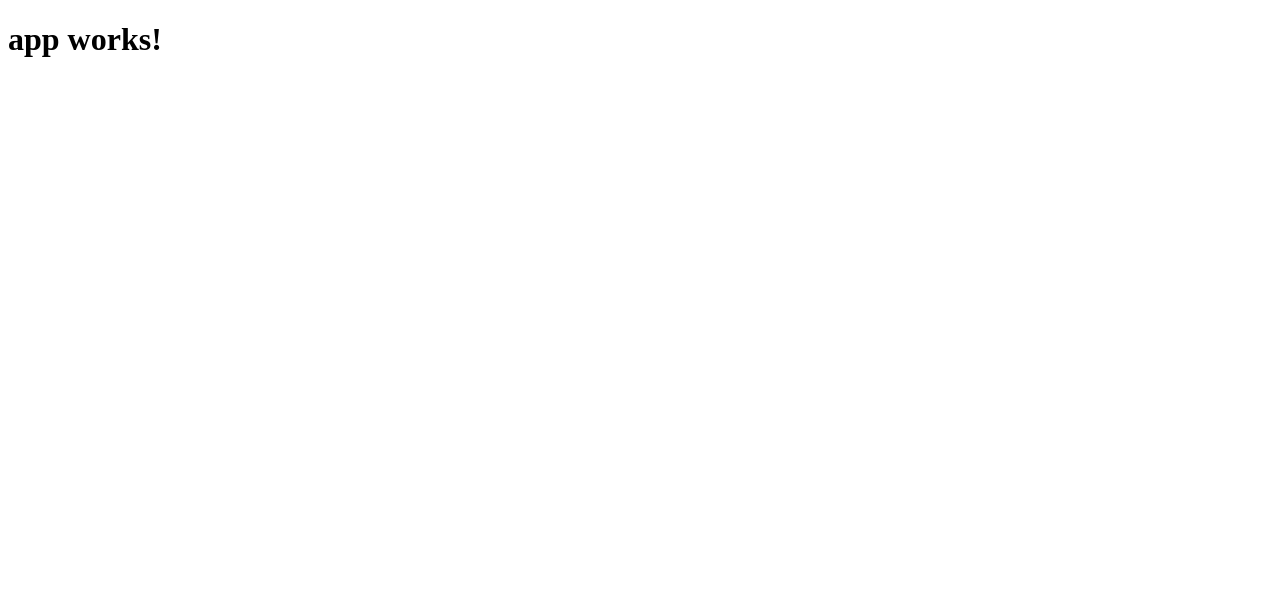
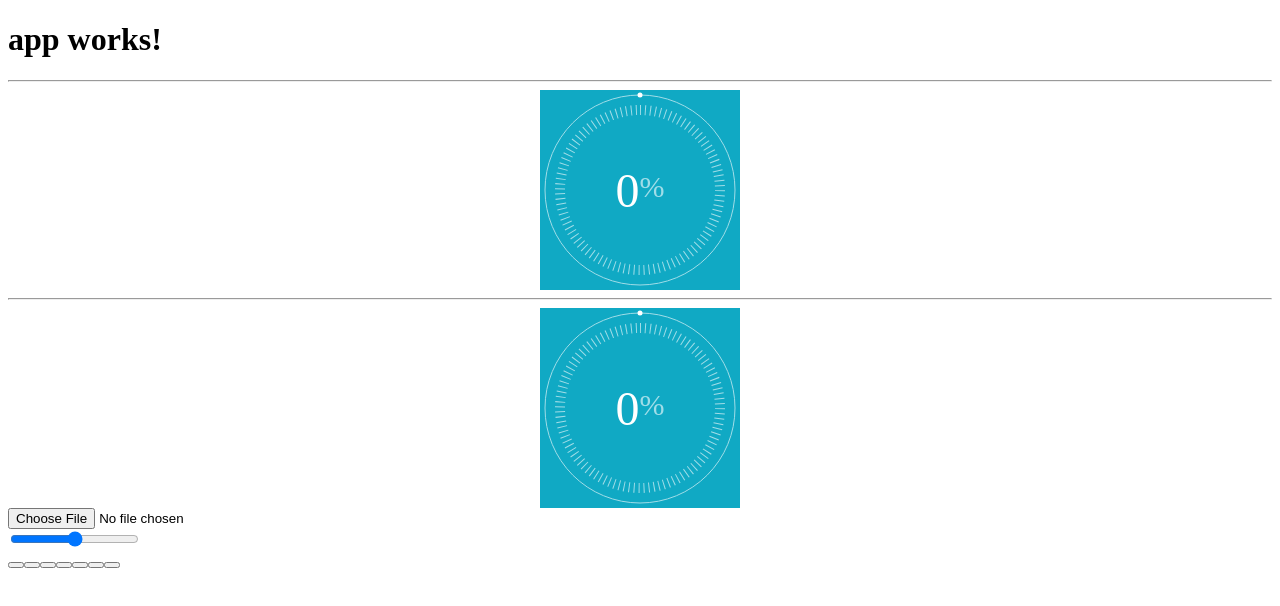
Before and after one commit to yenici/ngStudy, an Angular app: page / in a window 1280 px wide. Shown: the top 606 px of the page. Built offline with nearby package versions, Linux system fonts and the light colour scheme.

Commit message:
Gauge and Audio components added

```diff
--- a/src/app/app.component.html
+++ b/src/app/app.component.html
@@ -1,3 +1,6 @@
 <h1>
   {{title}}
 </h1>
+<hr>
+<app-gauge></app-gauge>
+<app-audio></app-audio>
--- a/src/app/app.module.ts
+++ b/src/app/app.module.ts
@@ -4,10 +4,14 @@ import { FormsModule } from '@angular/forms';
 import { HttpModule } from '@angular/http';
 
 import { AppComponent } from './app.component';
+import { GaugeComponent } from './components/gauge/gauge.component';
+import { AudioComponent } from './components/audio/audio.component';
 
 @NgModule({
   declarations: [
-    AppComponent
+    AppComponent,
+    GaugeComponent,
+    AudioComponent
   ],
   imports: [
     BrowserModule,
--- /dev/null
+++ b/src/app/components/audio/audio.component.html
@@ -0,0 +1,35 @@
+<hr>
+<app-gauge></app-gauge>
+<input type="file" id="music" (change)="onLoad($event)"/>
+<div class="row">
+  <div class="col-sm-8 col-sm-offset-2">
+    <input type="range" min="0" max="100" value="50" (input)="onVolumeChange($event)">
+  </div>
+</div>
+<div class="row">
+  <div class="xol-sm-12">
+    <div class="btn-group" role="group" aria-label="audio-controls">
+      <button type="button" class="btn btn-default" (click)="onMute()">
+        <span class="glyphicon glyphicon-volume-off"></span>
+      </button>
+      <button type="button" class="btn btn-default" (click)="onPlay()">
+        <span class="glyphicon glyphicon-play" aria-hidden="true"></span>
+      </button>
+      <button type="button" class="btn btn-default">
+        <span class="glyphicon glyphicon-pause" aria-hidden="true"></span>
+      </button>
+      <button type="button" class="btn btn-default" (click)="onStop()">
+        <span class="glyphicon glyphicon-stop" aria-hidden="true"></span>
+      </button>
+      <button type="button" class="btn btn-default">
+        <span class="glyphicon glyphicon-step-backward" aria-hidden="true"></span>
+      </button>
+      <button type="button" class="btn btn-default">
+        <span class="glyphicon glyphicon-step-forward" aria-hidden="true"></span>
+      </button>
+      <button type="button" class="btn btn-default">
+        <span class="glyphicon glyphicon-eject" aria-hidden="true"></span>
+      </button>
+    </div>
+  </div>
+</div>
--- /dev/null
+++ b/src/app/components/audio/audio.component.ts
@@ -0,0 +1,92 @@
+import { Component, OnInit } from '@angular/core';
+
+@Component({
+  selector: 'app-audio',
+  templateUrl: './audio.component.html',
+  styleUrls: ['./audio.component.css']
+})
+export class AudioComponent implements OnInit {
+  private webAudioPlayer = new WebAudioPlayer();
+
+  constructor() { }
+
+  ngOnInit() {
+  }
+
+  onMute() {
+  }
+
+  onLoad(fileInput) {
+    // https://www.html5rocks.com/en/tutorials/webaudio/intro/#toc-volume
+    if (fileInput.target.files && fileInput.target.files[0]) {
+      console.log(fileInput.target.files[0]);
+      const reader = new FileReader();
+
+      reader.onload = (event) => {
+        this.webAudioPlayer.load((<FileReader>event.target).result);
+      };
+
+      reader.readAsArrayBuffer(fileInput.target.files[0]);
+    }
+  }
+
+  onPlay() {
+    this.webAudioPlayer.play();
+  }
+
+  onStop() {
+    // if (!this.source.stop) {
+    //   this.source.stop = this.source.noteOff;
+    // }
+    // this.source.stop(0);
+  }
+
+  onVolumeChange(e) {
+    this.webAudioPlayer.setVolume(parseInt(e.target.value, 10) / parseInt(e.target.max, 10));
+  }
+}
+
+class WebAudioPlayer {
+  private audioContext: any;
+  private gainNode: any;
+  private sourceNode: any;
+
+  private isPlaying: boolean;
+  private isMuted = false;
+
+  constructor() {
+    this.audioContext = new (<any>window).AudioContext();
+
+    this.gainNode = this.audioContext.createGain();
+    this.gainNode.connect(this.audioContext.destination);
+    this.gainNode.gain.value = 0.5;
+
+    this.sourceNode = this.audioContext.createBufferSource();
+    this.sourceNode.connect(this.gainNode);
+  }
+
+  load(file: File) {
+    this.audioContext.decodeAudioData(file)
+      .then((decodedData) => {
+        this.sourceNode.buffer = decodedData;
+      });
+  }
+
+  play() {
+    if (!this.isPlaying) {
+      this.sourceNode.start(0);
+      this.isPlaying = true;
+    }
+  }
+
+  setVolume(value: number) {
+    let gain = value;
+    if (value < 0) {
+      gain = 0;
+    }
+    if (value > 1) {
+      gain = 1;
+    }
+    this.gainNode.gain.value = gain;
+  }
+}
--- /dev/null
+++ b/src/app/components/gauge/gauge.component.css
@@ -0,0 +1,23 @@
+.app-gauge__wrapper {
+  background-color: #10a9c4;
+  height: 200px;
+  width: 200px;
+}
+
+circle.app-gauge__spinner-point--animated {
+  animation: anim 1s linear infinite;
+}
+
+@keyframes anim {
+  0% {
+    stroke-dashoffset: 596.9026041820607;
+    animation-timing-function: linear;
+  }
+  100% {
+    stroke-dashoffset: 0;
+  }
+}
+
+circle.app-gauge__gauge {
+  transition: stroke-dashoffset 0.3s ease-in-out;
+}
--- /dev/null
+++ b/src/app/components/gauge/gauge.component.html
@@ -0,0 +1,70 @@
+<div style="display: flex; align-content: center; justify-content: center;">
+  <div class="app-gauge__wrapper">
+    <svg
+      (click)="onStartStop()"
+      width="100%" height="100%"
+      [attr.viewBox]="'0, 0, ' + config.viewBox.width + ', ' + config.viewBox.height"
+      xmlns="http://www.w3.org/2000/svg"
+      version="1.1">
+
+      <g transform="rotate(-90, 100, 100)">
+        <circle
+          [attr.cx]="center.x"
+          [attr.cy]="center.y"
+          [attr.r]="config.spinner.radius"
+          fill="transparent"
+          [attr.stroke]="config.spinner.path.color"
+          [attr.stroke-width]="config.spinner.path.width" />
+        <circle
+          class="app-gauge__spinner-point"
+          [ngClass]="{ 'app-gauge__spinner-point--animated': isRunning }"
+          [attr.cx]="center.x"
+          [attr.cy]="center.y"
+          [attr.r]="config.spinner.radius"
+          fill="transparent"
+          [attr.stroke]="config.spinner.point.color"
+          [attr.stroke-width]="config.spinner.point.width"
+          stroke-linecap="round"
+          [attr.stroke-dasharray]="'0, ' + spinnerCircumference"
+          [attr.stroke-dashoffset]="spinnerCircumference" />
+
+        <circle
+          [attr.cx]="center.x"
+          [attr.cy]="center.y"
+          [attr.r]="config.gauge.radius"
+          fill="transparent"
+          [attr.stroke]="config.gauge.mark.color"
+          [attr.stroke-width]="config.gauge.width"
+          stroke-linecap="butt"
+          [attr.stroke-dasharray]="getGaugeStrokeDashArray()"
+          stroke-dashoffset="0" />
+        <circle
+          class="app-gauge__gauge"
+          [attr.cx]="center.x"
+          [attr.cy]="center.y"
+          [attr.r]="config.gauge.radius"
+          fill="transparent"
+          [attr.stroke]="config.gauge.color"
+          [attr.stroke-width]="config.gauge.width"
+          stroke-linecap="butt"
+          [attr.stroke-dasharray]="gaugeCircumference"
+          [attr.stroke-dashoffset]="gaugeCircumference"
+        />
+      </g>
+
+      <text
+        text-anchor="middle"
+        alignment-baseline="central"
+        [attr.x]="center.x"
+        [attr.y]="(center.y)"
+        [attr.fill]="config.gauge.text.color"
+        [attr.font-size]="config.gauge.text.size">
+        {{ status }}<tspan
+        dominant-baseline="middle"
+        [attr.fill]="config.gauge.text.percentColor"
+        [attr.font-size]="config.gauge.text.percentSize">%</tspan>
+      </text>
+
+    </svg>
+  </div>
+</div>
--- /dev/null
+++ b/src/app/components/gauge/gauge.component.ts
@@ -0,0 +1,131 @@
+import {Component, ElementRef, OnInit} from '@angular/core';
+
+const DEFAULT_CONFIG = {
+  viewBox: {
+    width: 200,
+    height: 200
+  },
+  spinner: {
+    radius: 95,
+    path: {
+      color: '#a0dde8',
+      width: 1,
+    },
+    point: {
+      color: '#fff',
+      width: 5,
+    }
+  },
+  gauge: {
+    radius: 80,
+    width: 10,
+    color: '#a0dde8',
+    mark: {
+      count: 100,
+      color: '#a0dde8',
+      width: 1
+    },
+    text: {
+      color: '#fff',
+      size: 48,
+      percentColor: '#a0dde8',
+      percentSize: 30
+    }
+  }
+};
+
+@Component({
+  selector: 'app-gauge',
+  templateUrl: './gauge.component.html',
+  styleUrls: ['./gauge.component.css']
+})
+export class GaugeComponent implements OnInit {
+  private config: typeof DEFAULT_CONFIG;
+
+  private pointElement: HTMLElement;
+  private gaugeElement: HTMLElement;
+
+  private spinnerCircumference: number;
+  private gaugeCircumference: number;
+  private center: object;
+
+  private isRunning = false;
+  private gaugeValue = 0;
+
+  constructor(private elementRef: ElementRef) {
+    this.config = Object.assign({}, DEFAULT_CONFIG);
+    this.spinnerCircumference = 2 * Math.PI * this.config.spinner.radius;
+    this.gaugeCircumference = 2 * Math.PI * this.config.gauge.radius;
+    this.center = {
+      x: this.config.viewBox.width / 2,
+      y: this.config.viewBox.height / 2
+    };
+  }
+
+  ngOnInit() {
+    this.pointElement = this.elementRef.nativeElement.getElementsByClassName('app-gauge__spinner-point')[0];
+    this.gaugeElement = this.elementRef.nativeElement.getElementsByClassName('app-gauge__gauge')[0];
+  }
+
+  /**
+   * Current status in percents
+   * @returns {number}
+   */
+  get status(): number {
+    return Math.round(this.gaugeValue * 100);
+  }
+
+  /**
+   * Start the spinner
+   */
+  start(): void {
+    this.isRunning = true;
+  }
+
+  /**
+   * Stop the spinner
+   */
+  stop(): void {
+    this.isRunning = false;
+    this.pointElement.setAttribute('stroke-dashoffset', ((1 - this.gaugeValue) * this.spinnerCircumference).toString());
+  }
+
+  /**
+   * Update the gauge
+   * @param value - the number beween 0 and 1
+   */
+  update(value: number): void {
+    if (!this.isRunning) {
+      return;
+    }
+    this.gaugeValue = value > 1 ? value - Math.round(value) : value;
+    this.gaugeElement.setAttribute('stroke-dashoffset', (this.gaugeCircumference * (1 - this.gaugeValue)).toString());
+  }
+
+  /**
+   * Create stroke dash array for gauge's dial
+   * @returns {string}
+   */
+  private getGaugeStrokeDashArray(): string {
+    const markWidth = this.config.gauge.mark.width;
+    const intervalWidth = (this.gaugeCircumference - markWidth * this.config.gauge.mark.count) / this.config.gauge.mark.count;
+    return `${markWidth}, ${intervalWidth}`;
+  }
+
+  onStartStop() {
+    if (this.isRunning) {
+      this.stop();
+    } else {
+      this.start();
+      let n = 0;
+      const interval = window.setInterval(() => {
+        this.update(n / 100);
+        n += 1;
+        if (n > 100) {
+          window.clearInterval(interval);
+          this.stop();
+        }
+      }, 100);
+    }
+  }
+}
```
Also changed, not shown: src/app/components/audio/audio.component.css (added), 2 other files (tests, documents, lock files or other folders).
